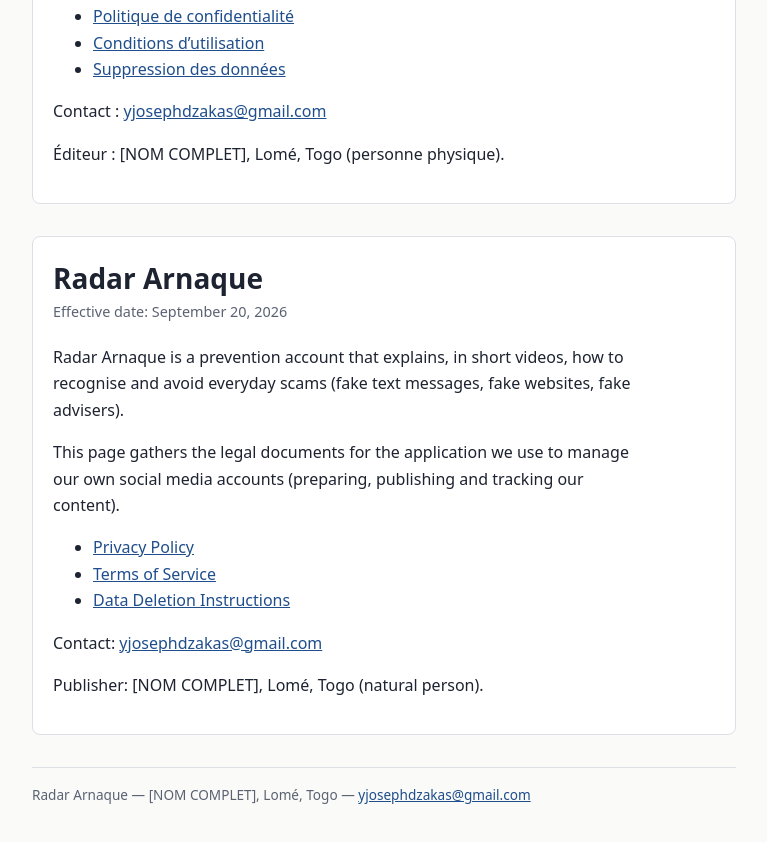
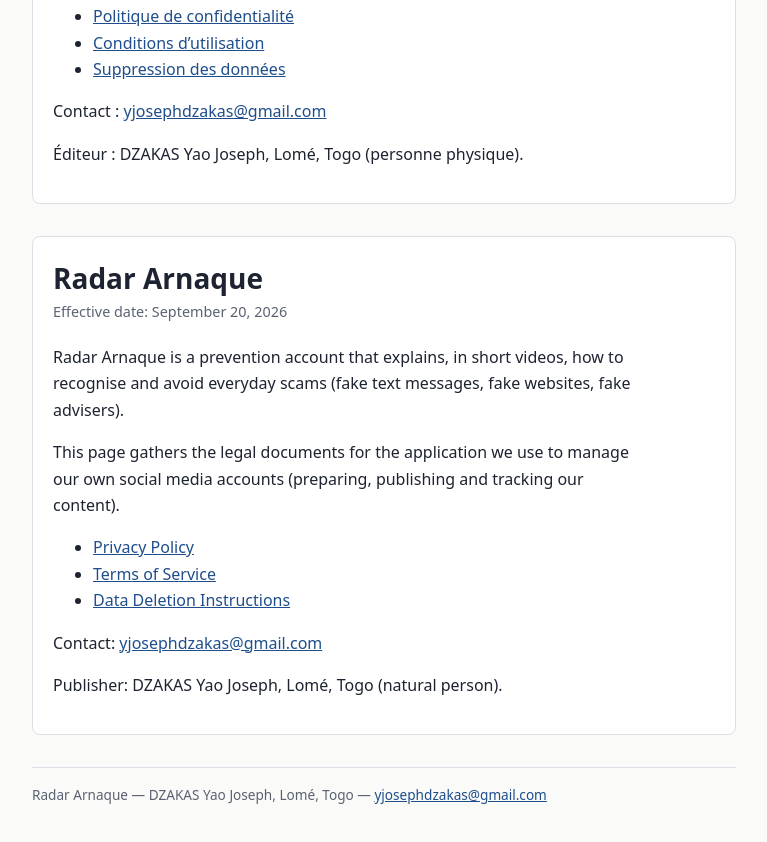
Before and after one commit to josephagent686-pixel/radararnaque-legal, a plain HTML site: page index.html in a window 1280 px wide. Shown: the part 418-1260 px from the top of the page, without its empty margins (256-1023 px from the left). Drawn offline with Linux system fonts and the light colour scheme.

Commit message:
Nom de l'editeur
Co-Authored-By: Claude Sonnet 5 <noreply@anthropic.com>

```diff
--- a/index.html
+++ b/index.html
@@ -50,7 +50,7 @@ footer{color:var(--muted);font-size:.85rem;border-top:1px solid var(--line);padd
 <li><a href="data-deletion.html#fr">Suppression des données</a></li>
 </ul>
 <p>Contact : <a href="mailto:yjosephdzakas@gmail.com">yjosephdzakas@gmail.com</a></p>
-<p>Éditeur : [NOM COMPLET], Lomé, Togo (personne physique).</p>
+<p>Éditeur : DZAKAS Yao Joseph, Lomé, Togo (personne physique).</p>
 </section>
 <section class="lang-block" id="en" lang="en">
 <h1>Radar Arnaque</h1>
@@ -63,9 +63,9 @@ footer{color:var(--muted);font-size:.85rem;border-top:1px solid var(--line);padd
 <li><a href="data-deletion.html#en">Data Deletion Instructions</a></li>
 </ul>
 <p>Contact: <a href="mailto:yjosephdzakas@gmail.com">yjosephdzakas@gmail.com</a></p>
-<p>Publisher: [NOM COMPLET], Lomé, Togo (natural person).</p>
+<p>Publisher: DZAKAS Yao Joseph, Lomé, Togo (natural person).</p>
 </section>
-<footer>Radar Arnaque — [NOM COMPLET], Lomé, Togo — <a href="mailto:yjosephdzakas@gmail.com">yjosephdzakas@gmail.com</a></footer>
+<footer>Radar Arnaque — DZAKAS Yao Joseph, Lomé, Togo — <a href="mailto:yjosephdzakas@gmail.com">yjosephdzakas@gmail.com</a></footer>
 </main>
 </body>
 </html>
```
Also changed, not shown: data-deletion.html (+1 -1 lines), privacy.html (+3 -3 lines), terms.html (+3 -3 lines).
